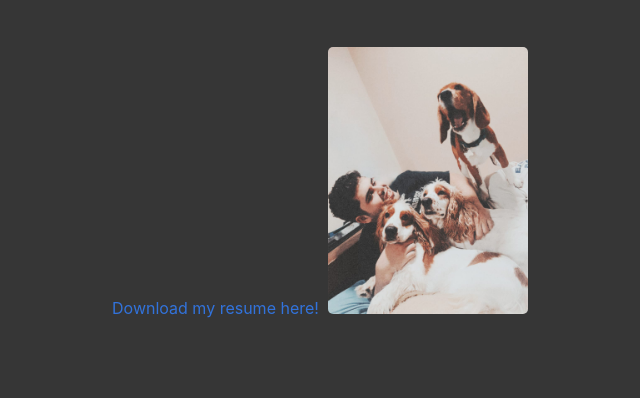
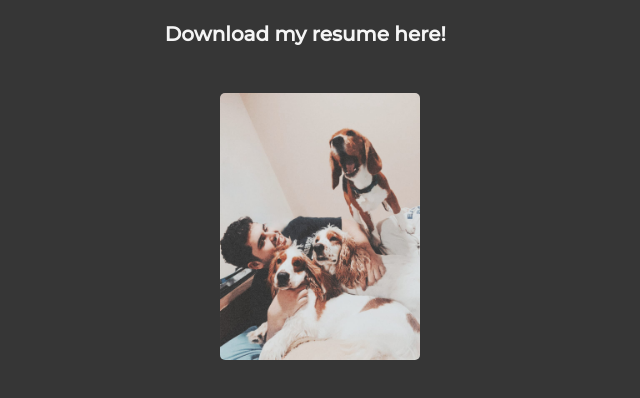
Before and after one commit to OscarGonzalez97/OscarGonzalez97.github.io, a plain HTML site: page index.html in a window 1280 px wide. Shown: the part 130-528 px from the top of the page, without its empty margins (320-960 px from the left). Drawn offline with Linux system fonts and the light colour scheme.

Commit message:
Update index.html

```diff
--- a/index.html
+++ b/index.html
@@ -171,7 +171,7 @@
             </p> -->
             <br>
             <br>
-            <a href="https://oscargonzalez.work/images/Oscar_Gonzalez-resumern.pdf" download="oscar_gonzalez_resume.pdf">Download my resume here! <i class="fas fa-file-user"></i> </a>
+            <a href="https://oscargonzalez.work/images/Oscar_Gonzalez-resumern.pdf" download="oscar_gonzalez_resume.pdf"><h4 class="title has-text-light">Download my resume here! <span class="icon has-text-light"><i class="fas fa-file-user"></i></span> </h4></a>
             <img class="rounded mt-5" src="images/3perrosyyo.jpeg" width="200" height="260">
         </div>
       </footer>
```
